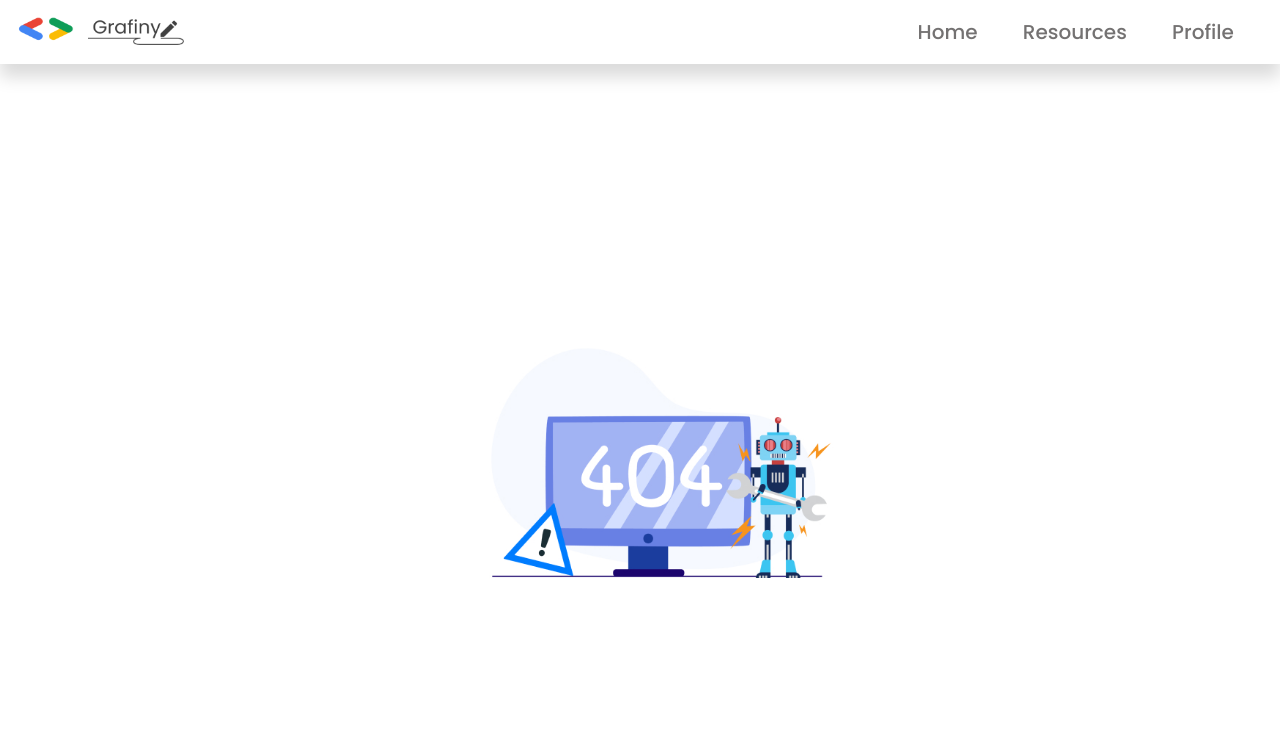
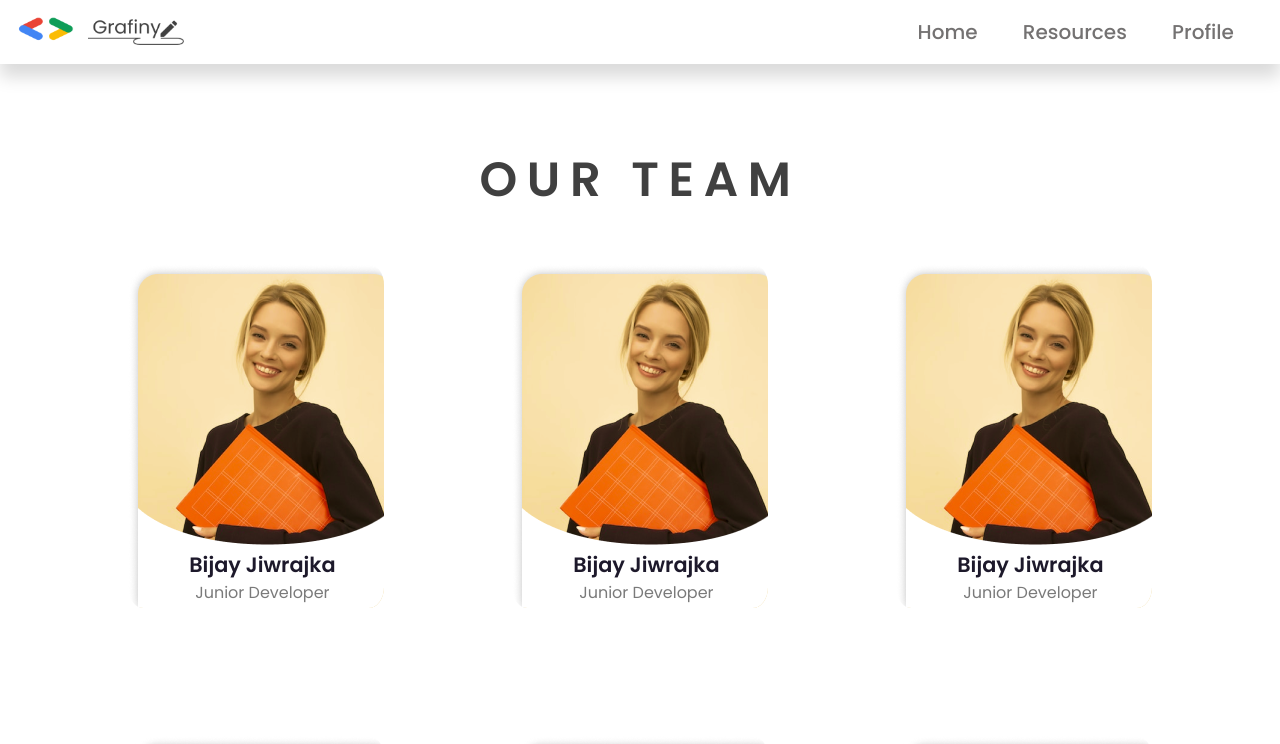
Before and after one commit to gdsc-nits-org/grafiny-client, a React (Vite) app: page /team in a window 1280 px wide. Shown: the top 744 px of the page. Built offline with nearby package versions, Linux system fonts and the light colour scheme.

Commit message:
CREATE: OUR TEAM page

```diff
--- /dev/null
+++ b/public/db/ourteam.json
@@ -0,0 +1,75 @@
+[
+    {
+        "name": "Bijay Jiwrajka",
+        "position": "Junior Developer",
+        "photo": "/assets/developer.png",
+        "linkedin": "/bijay-jiwrajka-6b308a225/",
+        "github": "bj-jiwrajka",
+        "facebook": "bj-jiwrajka"
+    },
+    {
+        "name": "Bijay Jiwrajka",
+        "position": "Junior Developer",
+        "photo": "/assets/developer.png",
+        "linkedin": "/bijay-jiwrajka-6b308a225/",
+        "github": "bj-jiwrajka",
+        "facebook": "bj-jiwrajka"
+    },
+    {
+        "name": "Bijay Jiwrajka",
+        "position": "Junior Developer",
+        "photo": "/assets/developer.png",
+        "linkedin": "/bijay-jiwrajka-6b308a225/",
+        "github": "bj-jiwrajka",
+        "facebook": "bj-jiwrajka"
+    },
+    {
+        "name": "Bijay Jiwrajka",
+        "position": "Junior Developer",
+        "photo": "/assets/developer.png",
+        "linkedin": "/bijay-jiwrajka-6b308a225/",
+        "github": "bj-jiwrajka",
+        "facebook": "bj-jiwrajka"
+    },
+    {
+        "name": "Bijay Jiwrajka",
+        "position": "Junior Developer",
+        "photo": "/assets/developer.png",
+        "linkedin": "/bijay-jiwrajka-6b308a225/",
+        "github": "bj-jiwrajka",
+        "facebook": "bj-jiwrajka"
+    },
+    {
+        "name": "Bijay Jiwrajka",
+        "position": "Junior Developer",
+        "photo": "/assets/developer.png",
+        "linkedin": "/bijay-jiwrajka-6b308a225/",
+        "github": "bj-jiwrajka",
+        "facebook": "bj-jiwrajka"
+    },
+    {
+        "name": "Bijay Jiwrajka",
+        "position": "Junior Developer",
+        "photo": "/assets/developer.png",
+        "linkedin": "/bijay-jiwrajka-6b308a225/",
+        "github": "bj-jiwrajka",
+        "facebook": "bj-jiwrajka"
+    },
+
+    {
+        "name": "Bijay Jiwrajka",
+        "position": "Junior Developer",
+        "photo": "/assets/developer.png",
+        "linkedin": "/bijay-jiwrajka-6b308a225/",
+        "github": "bj-jiwrajka",
+        "facebook": "bj-jiwrajka"
+    },
+    {
+        "name": "Bijay Jiwrajka",
+        "position": "Junior Developer",
+        "photo": "/assets/developer.png",
+        "linkedin": "/bijay-jiwrajka-6b308a225/",
+        "github": "bj-jiwrajka",
+        "facebook": "bj-jiwrajka"
+    }
+]
--- a/src/App.jsx
+++ b/src/App.jsx
@@ -12,6 +12,7 @@ import {
   Error,
   SearchResults,
   Departments,
+  OurTeamPage,
 } from "./Pages";
 
 const App = () => {
@@ -29,6 +30,7 @@ const App = () => {
         <Route path="/searchresults" element={<SearchResults />} />
         <Route path="*" element={<Error />} />
         <Route path="/:insti/departments" element={<Departments />} />
+        <Route path="/team" element={<OurTeamPage />} />
       </Routes>
       <Footer />
     </>
--- /dev/null
+++ b/src/Components/OurTeam/OurTeam.jsx
@@ -0,0 +1,44 @@
+import React, { useState, useEffect } from "react";
+import { Icon } from "@iconify/react";
+import styles from "./OurTeam.module.scss";
+const OurTeam = () => {
+  const [teamMembers, setteamMembers] = useState([]);
+  useEffect(() => {
+    fetch("/db/ourteam.json")
+      .then((res) => res.json())
+      .then((data) => {
+        setteamMembers(data);
+      });
+  }, []);
+  return (
+    <div className={styles["our-team"]}>
+      <div className={styles["member-cards"]}>
+        {teamMembers.map((member) => (
+          <div
+            className={styles["member-card"]}
+            key={member.name}
+            style={{ backgroundImage: `url(${member.photo})` }}
+          >
+            <div className={styles["member-info"]}>
+              <h2>{member.name}</h2>
+              <h3>{member.position}</h3>
+            </div>
+            <div className={styles["member-social"]}>
+              <a href={`https://www.linkedin.com/in/${member.linkedin}`}>
+                <Icon icon="mdi:linkedin" />
+              </a>
+              <a href={`https://github.com/${member.github}`}>
+                <Icon icon="mdi:github" />
+              </a>
+              <a href={`https://github.com/${member.facebook}`}>
+                <Icon icon="ic:baseline-facebook" />
+              </a>
+            </div>
+          </div>
+        ))}
+      </div>
+    </div>
+  );
+};
+
+export default OurTeam;
--- /dev/null
+++ b/src/Components/OurTeam/OurTeam.module.scss
@@ -0,0 +1,90 @@
+.our-team {
+  display: flex;
+  flex-wrap: wrap;
+  flex-direction: column;
+  justify-content: center;
+  align-items: center;
+
+  .member-cards {
+    display: flex;
+    justify-content: center;
+    flex-direction: row;
+    flex-wrap: wrap;
+    width: 90vw;
+    gap: 8em;
+
+    .member-card {
+      width: 16em;
+      height: 21.5em;
+      border-radius: 6%;
+      transition: transform 0.1s ease-in-out;
+      overflow: hidden;
+      box-shadow: 10px rgba(0, 0, 0, 0.25);
+
+      .img {
+        width: 16em;
+        height: 21.5em;
+      }
+
+      .member-info {
+        background: url("/assets/membercard-bottom.png");
+        position: relative;
+        top: 70.78%;
+        width: 97%;
+        left: 4%;
+
+        h2 {
+          font-family: "Poppins";
+          font-style: normal;
+          font-weight: 600;
+          font-size: 1.3em;
+          text-align: center;
+          color: var(--gdsc-dark-1-100);
+          position: relative;
+          top: 2em;
+          letter-spacing: 0;
+        }
+
+        h3 {
+          font-family: "Poppins";
+          font-style: normal;
+          font-weight: 400;
+          font-size: 1em;
+          position: relative;
+          top: -0.4em;
+          text-align: center;
+          color: var(--gdsc-grayish-2-100);
+        }
+      }
+
+      .member-social {
+        display: none;
+      }
+    }
+
+    // :hover .member-social{
+    //   background-color: var(--gdsc-member-card-hover);
+    //   height: 100%;
+    //   z-index: -1;
+    // }
+
+    :hover .member-social {
+      transition: all 0.3s ease-in-out;
+      font-size: 2em;
+      display: flex;
+      flex-direction: column;
+    }
+
+    :hover .member-social * {
+      display: flex;
+      justify-content: center;
+      height: 1.5em;
+      position: relative;
+      top: 250%;
+    }
+
+    :hover .member-info {
+      display: none;
+    }
+  }
+}
--- a/src/Components/index.jsx
+++ b/src/Components/index.jsx
@@ -6,6 +6,7 @@ import Landing from "./Landing/Landing";
 import Institutions from "./Institutions/Institutions";
 import SearchResultsItem from "./SearchResultsItem/Searchresultsitem";
 import DepartmentCard from "./DepartmentCard/DepartmentCard";
+import OurTeam from "./OurTeam/OurTeam";
 export {
   Button,
   Navbar,
@@ -15,4 +16,5 @@ export {
   Institutions,
   SearchResultsItem,
   DepartmentCard,
+  OurTeam,
 };
--- /dev/null
+++ b/src/Pages/OurTeamPage/OurTeamPage.jsx
@@ -0,0 +1,15 @@
+import React from "react";
+import styles from "./OurTeamPage.module.scss";
+import { OurTeam } from "../../Components";
+const OurTeamPage = () => {
+  return (
+    <div className={styles["our-team"]}>
+      <div className={styles["team-heading"]}>
+        <h2>OUR TEAM</h2>
+      </div>
+      <OurTeam />
+    </div>
+  );
+};
+
+export default OurTeamPage;
--- /dev/null
+++ b/src/Pages/OurTeamPage/OurTeamPage.module.scss
@@ -0,0 +1,20 @@
+.our-team {
+  padding: 10vh 2vh;
+
+  .team-heading {
+    font-weight: bold;
+    display: flex;
+    justify-content: center;
+    align-items: center;
+    h2 {
+      font-family: "Poppins";
+      font-style: normal;
+      font-weight: 600;
+      font-size: 3em;
+      text-align: center;
+      letter-spacing: 0.2em;
+      text-transform: uppercase;
+      color: var(--gdsc-grayish-3-100);
+    }
+  }
+}
--- a/src/Pages/index.jsx
+++ b/src/Pages/index.jsx
@@ -7,7 +7,7 @@ import Error from "./Error/Error";
 import SignupForm from "./Signup/Signup";
 import Otp from "./OTP/Otp";
 import Departments from "./Departments/Departments";
-
+import OurTeamPage from "./OurTeamPage/OurTeamPage";
 export {
   Home,
   Topic,
@@ -18,4 +18,5 @@ export {
   SignupForm,
   Otp,
   Departments,
+  OurTeamPage,
 };
--- a/src/index.scss
+++ b/src/index.scss
@@ -31,6 +31,7 @@
   --title-color: rgba(0, 0, 0, 0.86);
   --semester-hover: #31579a;
   --dept-bg-color: rgba(223, 223, 223, 0.47);
+  --gdsc-member-card-hover: #355389a8;
 }
 
 * {
```
Also changed, not shown: public/assets/developer.png (added), public/assets/membercard-bottom.png (added).
